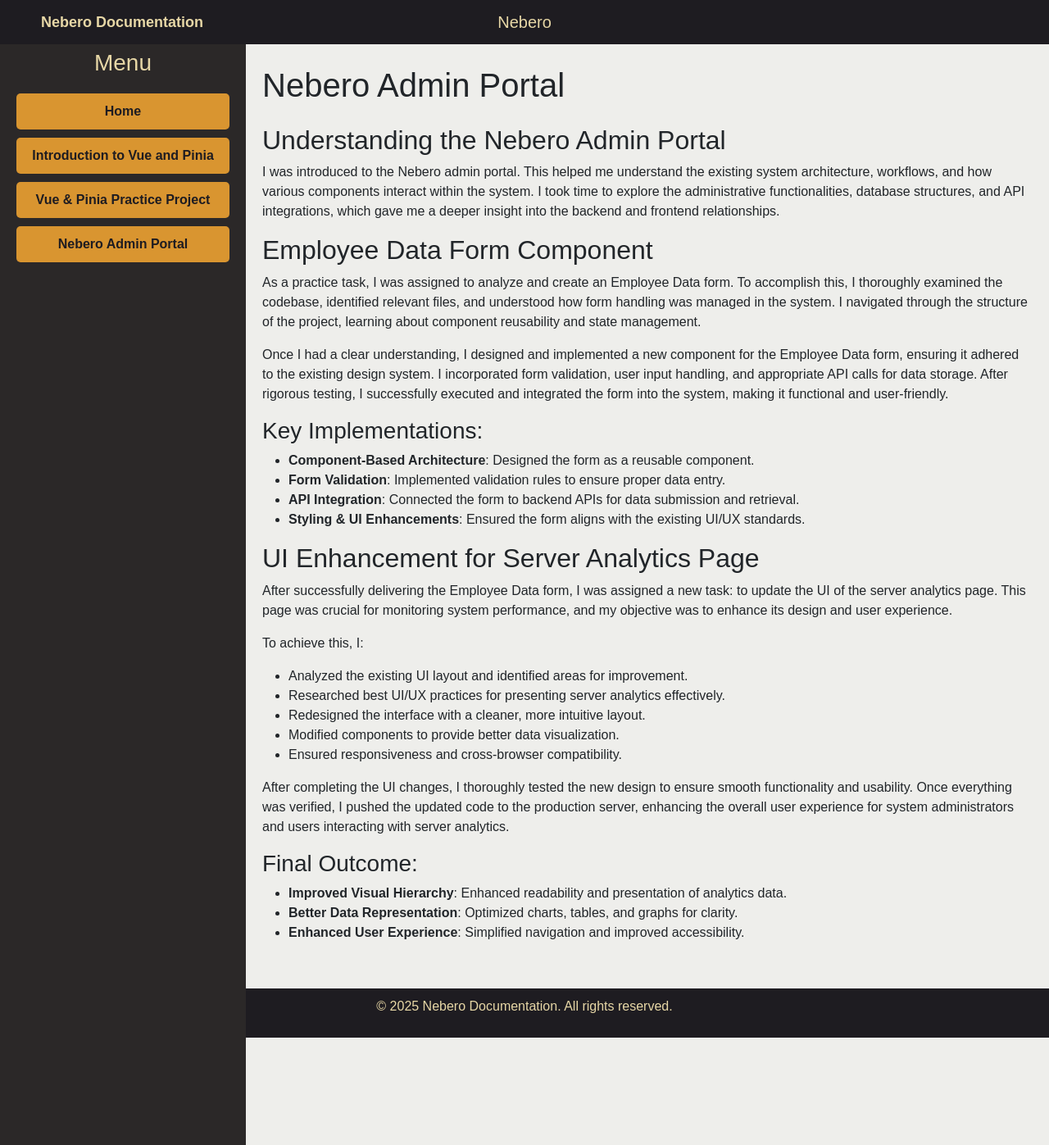
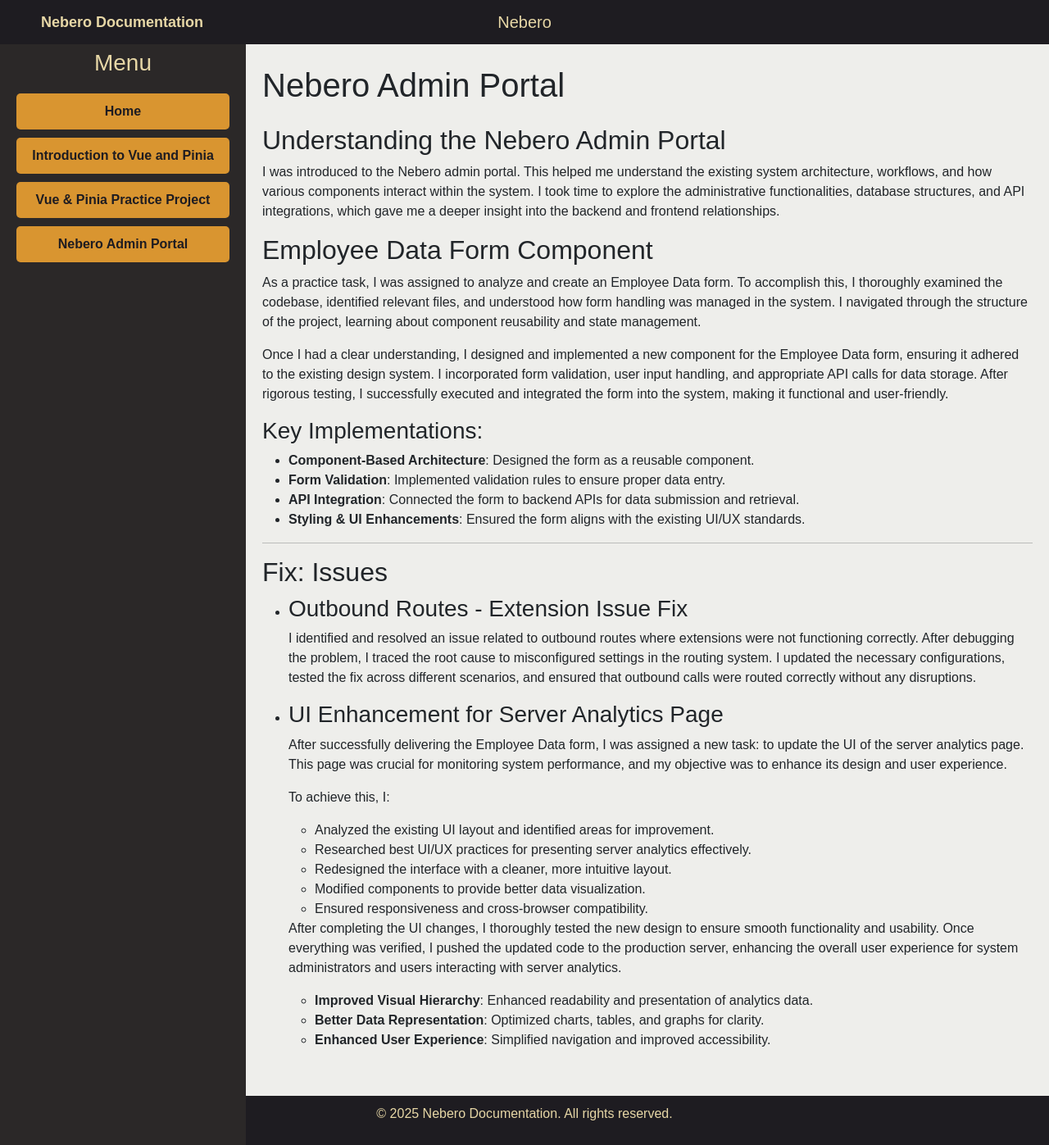
Before and after one commit to Inder-singh001/nebero, a Jekyll site: the page built from _posts/2025-01-08-nebero-admin-portal.md, in a window 1280 px wide and 1397 px high. Shown: the whole window at 82% size. Built offline with Jekyll 4.4.1, drawn with Linux system fonts in a browser that asks for light colours.

Commit message:
add_data

```diff
--- a/_posts/2025-01-08-nebero-admin-portal.md
+++ b/_posts/2025-01-08-nebero-admin-portal.md
@@ -17,19 +17,24 @@ Once I had a clear understanding, I designed and implemented a new component for
 - **API Integration**: Connected the form to backend APIs for data submission and retrieval.
 - **Styling & UI Enhancements**: Ensured the form aligns with the existing UI/UX standards.
 
-## UI Enhancement for Server Analytics Page
-After successfully delivering the Employee Data form, I was assigned a new task: to update the UI of the server analytics page. This page was crucial for monitoring system performance, and my objective was to enhance its design and user experience.
+---
+## Fix: Issues
 
-To achieve this, I:
-- Analyzed the existing UI layout and identified areas for improvement.
-- Researched best UI/UX practices for presenting server analytics effectively.
-- Redesigned the interface with a cleaner, more intuitive layout.
-- Modified components to provide better data visualization.
-- Ensured responsiveness and cross-browser compatibility.
+- ### Outbound Routes - Extension Issue Fix
+I identified and resolved an issue related to outbound routes where extensions were not functioning correctly. After debugging the problem, I traced the root cause to misconfigured settings in the routing system. I updated the necessary configurations, tested the fix across different scenarios, and ensured that outbound calls were routed correctly without any disruptions.
 
-After completing the UI changes, I thoroughly tested the new design to ensure smooth functionality and usability. Once everything was verified, I pushed the updated code to the production server, enhancing the overall user experience for system administrators and users interacting with server analytics.
+- ### UI Enhancement for Server Analytics Page
+    After successfully delivering the Employee Data form, I was assigned a new task: to update the UI of the server analytics page. This page was crucial for monitoring system performance, and my objective was to enhance its design and user experience.
 
-### Final Outcome:
-- **Improved Visual Hierarchy**: Enhanced readability and presentation of analytics data.
-- **Better Data Representation**: Optimized charts, tables, and graphs for clarity.
-- **Enhanced User Experience**: Simplified navigation and improved accessibility.
+    To achieve this, I:
+    - Analyzed the existing UI layout and identified areas for improvement.
+    - Researched best UI/UX practices for presenting server analytics effectively.
+    - Redesigned the interface with a cleaner, more intuitive layout.
+    - Modified components to provide better data visualization.
+    - Ensured responsiveness and cross-browser compatibility.
+
+    After completing the UI changes, I thoroughly tested the new design to ensure smooth functionality and usability. Once everything was verified, I pushed the updated code to the production server, enhancing the overall user experience for system administrators and users interacting with server analytics.
+
+    - **Improved Visual Hierarchy**: Enhanced readability and presentation of analytics data.
+    - **Better Data Representation**: Optimized charts, tables, and graphs for clarity.
+    - **Enhanced User Experience**: Simplified navigation and improved accessibility.
```
